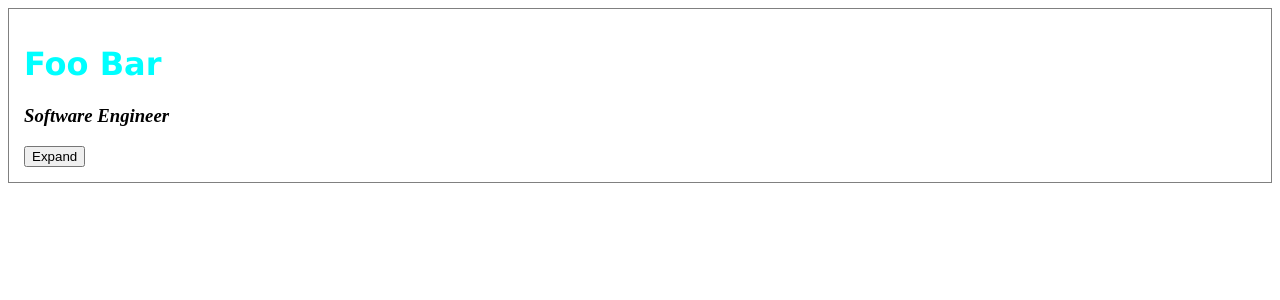
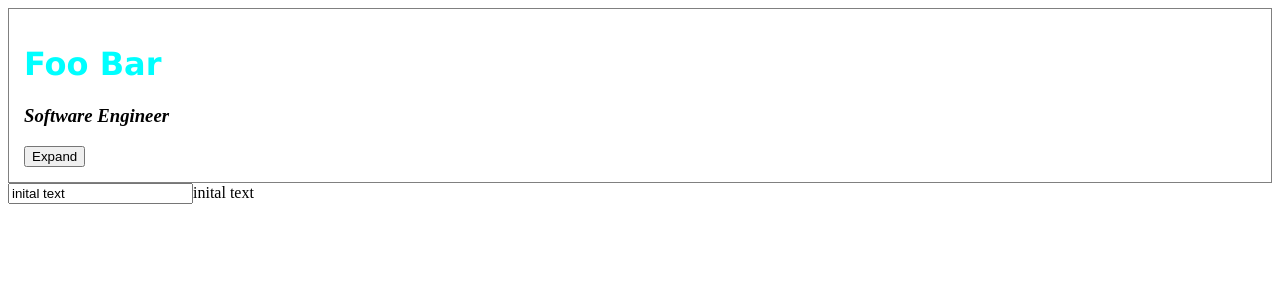
Before and after one commit to TroyEdwardLee/Second-Angular6-App, an Angular app: page / in a window 1280 px wide. Shown: the top 300 px of the page. Built offline with nearby package versions, Linux system fonts and the light colour scheme.

Commit message:
[FEATURE] using two-way data binding

```diff
--- a/src/app/app.component.html
+++ b/src/app/app.component.html
@@ -1 +1,3 @@
 <app-address-card [user]="user"></app-address-card>
+<input type="text" [(ngModel)]="inputText">
+<span>{{inputText}}</span>
--- a/src/app/app.component.ts
+++ b/src/app/app.component.ts
@@ -9,6 +9,7 @@
 export class AppComponent {
   user: User;
   title = 'Second-Angular6-App';
+  inputText = 'inital text';
 
   constructor() {
     this.user = new User();
--- a/src/app/app.module.ts
+++ b/src/app/app.module.ts
@@ -1,5 +1,6 @@
 import { BrowserModule } from '@angular/platform-browser';
 import { NgModule } from '@angular/core';
+import { FormsModule } from '@angular/forms';
 
 import { AppComponent } from './app.component';
 import { AddressCardComponent } from './address-card/address-card.component';
@@ -10,7 +11,8 @@
     AddressCardComponent
   ],
   imports: [
-    BrowserModule
+    BrowserModule,
+    FormsModule
   ],
   providers: [],
   bootstrap: [AppComponent]
```
